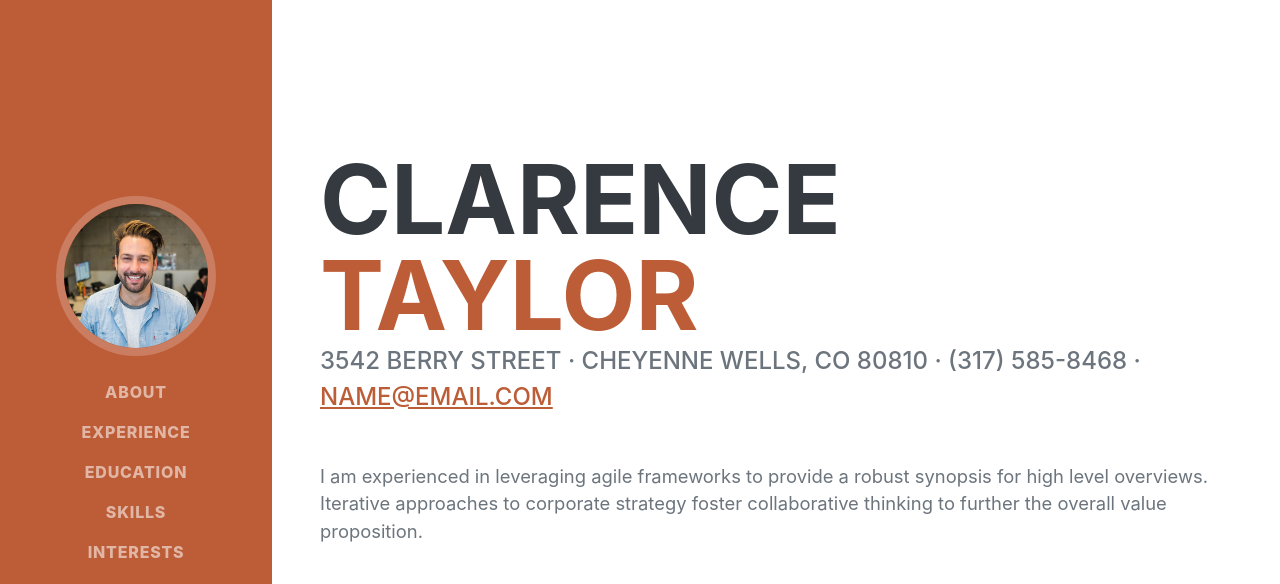
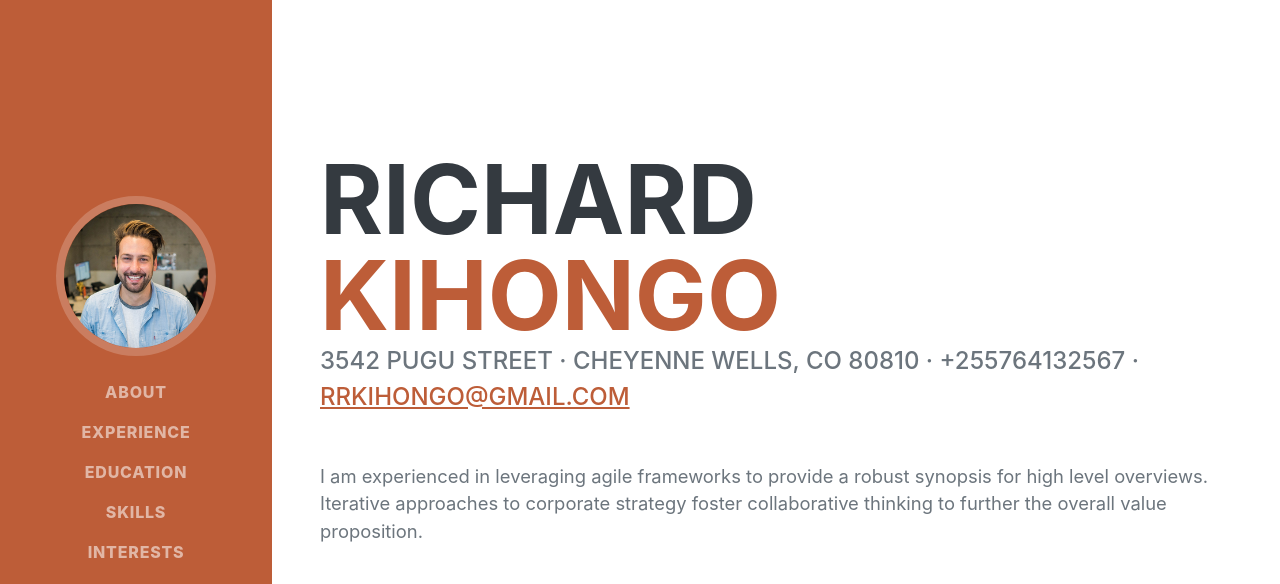
Before and after one commit to Richie8430/Richard-resume, a plain HTML site: page startbootstrap-resume-gh-pages/index.html in a window 1280 px wide. Shown: the top 584 px of the page. Drawn offline with nearby package versions, Linux system fonts and the light colour scheme; a web font is replaced by a local one.

Commit message:
Updating resume

```diff
--- a/startbootstrap-resume-gh-pages/index.html
+++ b/startbootstrap-resume-gh-pages/index.html
@@ -19,7 +19,7 @@
         <!-- Navigation-->
         <nav class="navbar navbar-expand-lg navbar-dark bg-primary fixed-top" id="sideNav">
             <a class="navbar-brand js-scroll-trigger" href="#page-top">
-                <span class="d-block d-lg-none">Clarence Taylor</span>
+                <span class="d-block d-lg-none">Richard kihongo</span>
                 <span class="d-none d-lg-block"><img class="img-fluid img-profile rounded-circle mx-auto mb-2" src="assets/img/profile.jpg" alt="..." /></span>
             </a>
             <button class="navbar-toggler" type="button" data-bs-toggle="collapse" data-bs-target="#navbarResponsive" aria-controls="navbarResponsive" aria-expanded="false" aria-label="Toggle navigation"><span class="navbar-toggler-icon"></span></button>
@@ -40,12 +40,12 @@
             <section class="resume-section" id="about">
                 <div class="resume-section-content">
                     <h1 class="mb-0">
-                        Clarence
-                        <span class="text-primary">Taylor</span>
+                        Richard
+                        <span class="text-primary">kihongo</span>
                     </h1>
                     <div class="subheading mb-5">
-                        3542 Berry Street · Cheyenne Wells, CO 80810 · (317) 585-8468 ·
-                        <a href="mailto:name@email.com">name@email.com</a>
+                        3542 Pugu Street · Cheyenne Wells, CO 80810 · +255764132567 ·
+                        <a href="mailto:name@email.com">rrkihongo@gmail.com</a>
                     </div>
                     <p class="lead mb-5">I am experienced in leveraging agile frameworks to provide a robust synopsis for high level overviews. Iterative approaches to corporate strategy foster collaborative thinking to further the overall value proposition.</p>
                     <div class="social-icons">
```
